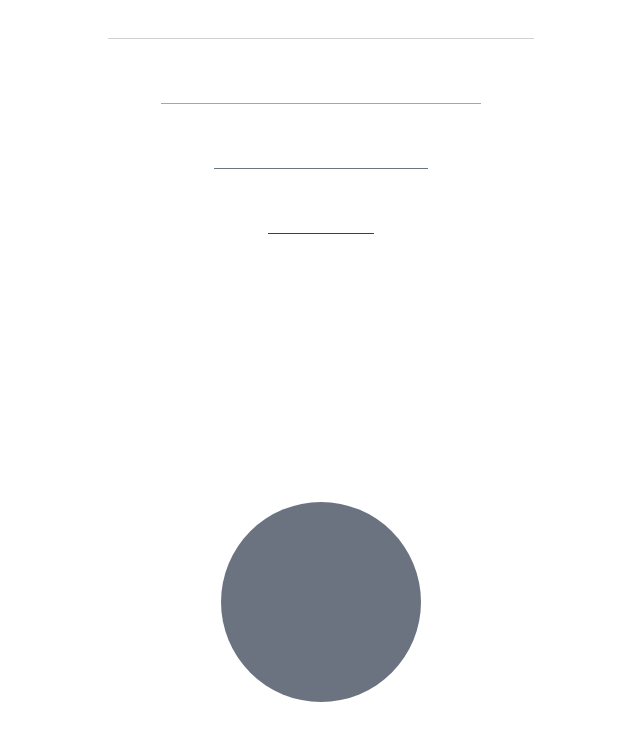
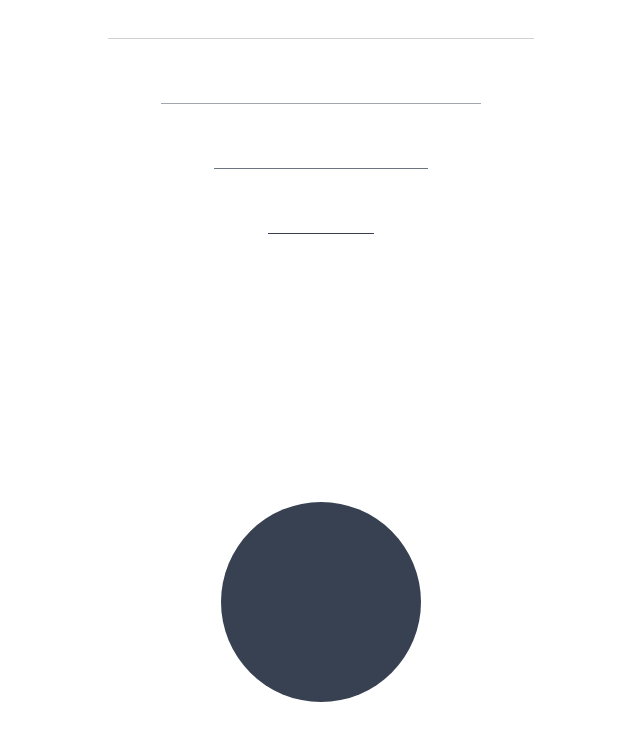
Before and after one commit to oconnorjohnson/portfolio23, a Next.js app: page / in a window 1280 px wide. Shown: the part 424-1164 px from the top of the page, without its empty margins (319-959 px from the left). Built offline with nearby package versions, Linux system fonts and the light colour scheme.

Commit message:
colors fixed on animated pulse lines of hero

```diff
--- a/app/page.tsx
+++ b/app/page.tsx
@@ -56,7 +56,7 @@ export default function Home() {
           <div className="py-8" />
           <div className="min-h-screen">
             <motion.div
-              className=" p-1 rounded-full bg-gray-500"
+              className=" p-1 rounded-full bg-gray-700 dark:bg-gray-300 transition-colors"
               animate={{ opacity: [1, 0, 0, 1, 1] }}
               transition={{ duration: 5, delay: 1 }}
               style={{ scale, y }}
```
